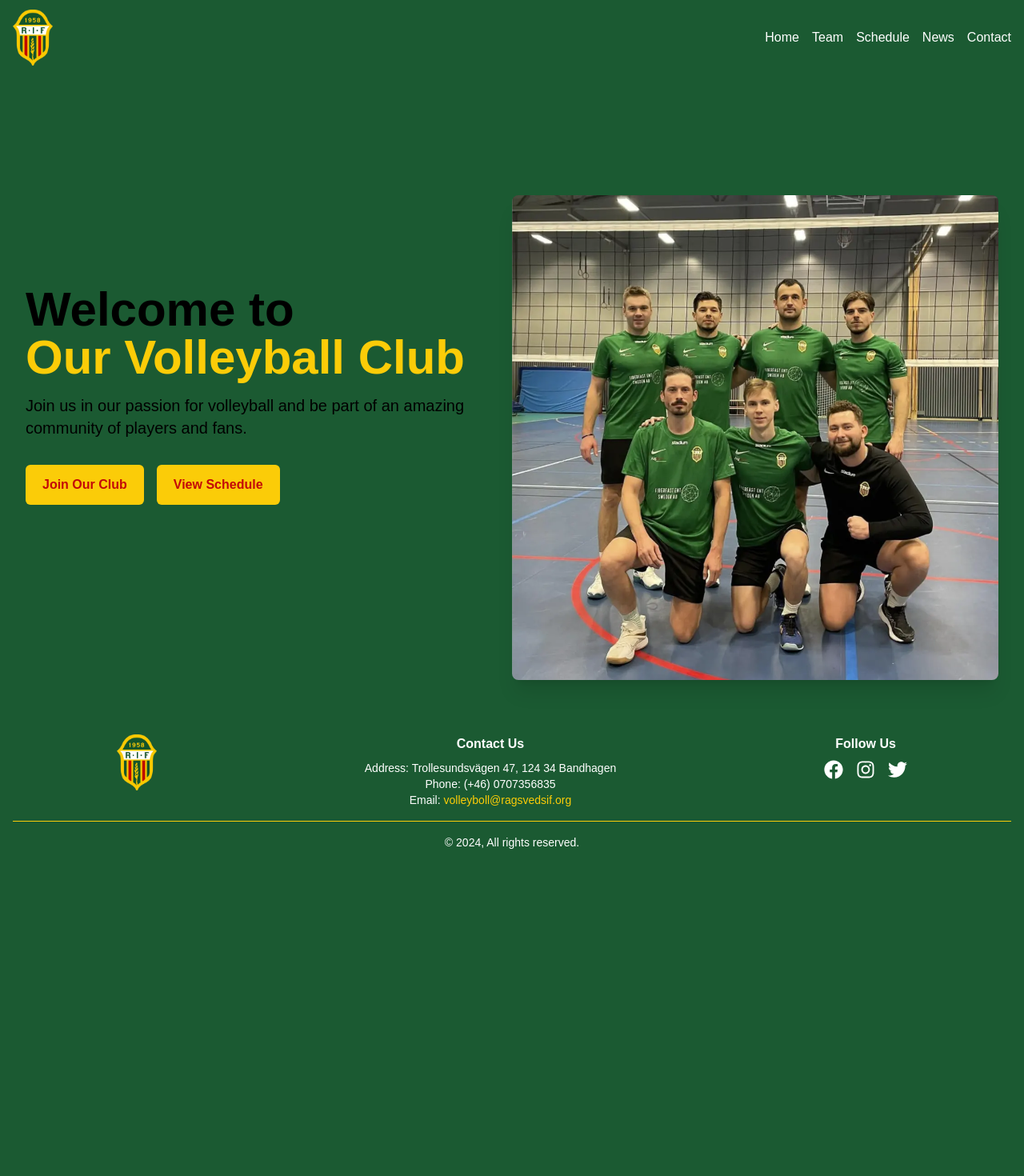
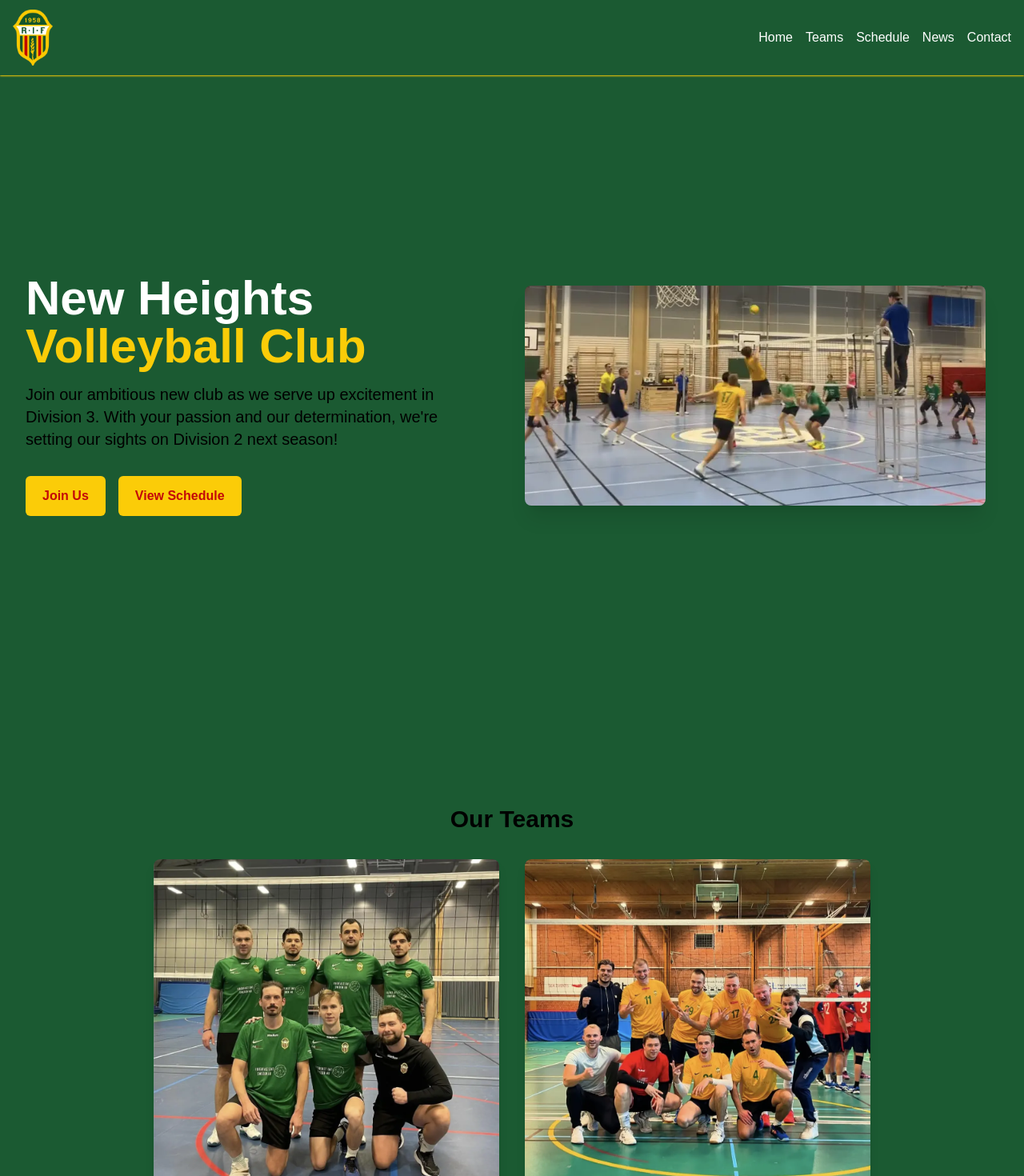
Before and after one commit to maxlearns2code/ragsved-if, a Next.js app: page / in a window 1280 px wide. Shown: the top 1470 px of the page at 80% size. Before the commit the page ends 1087 px from the top, so only its background shows below. Built offline with nearby package versions, Linux system fonts and the light colour scheme.

Commit message:
add teams + fix design

```diff
--- a/app/components/Footer.tsx
+++ b/app/components/Footer.tsx
@@ -6,7 +6,7 @@ import { FaFacebook, FaInstagram, FaTwitter } from 'react-icons/fa';
 
 const Footer = () => {
   return (
-    <footer className=" text-white py-6">
+    <footer id="contact" className=" text-white py-8 mt-8">
       <div className="container mx-auto px-4">
         <div className="flex flex-col md:flex-row justify-around items-center md:items-start">
           <div className="mb-4 md:mb-0">
@@ -20,7 +20,7 @@ const Footer = () => {
             />
           </Link>
           </div>
-          <div className="mb-4 md:mb-0 text-center">
+          <div className="mb-4 md:mb-0 md:pl-14 text-center">
             <h3 className="font-semibold mb-2">Contact Us</h3>
             <p className="text-sm">Address: Trollesundsvägen 47, 124 34 Bandhagen</p>
             <p className="text-sm">Phone: (+46) 0707356835</p>
--- a/app/components/Header.tsx
+++ b/app/components/Header.tsx
@@ -2,16 +2,52 @@
 
 import Image from "next/image";
 import Link from "next/link";
-import { useState } from "react";
+import { useState, useEffect } from "react";
+import { FaBars, FaTimes } from "react-icons/fa";
 
 const Header = () => {
   const [isMenuOpen, setIsMenuOpen] = useState(false);
+  const [scrollDirection, setScrollDirection] = useState("up");
+
+  useEffect(() => {
+    let lastScrollY = window.pageYOffset;
+
+    const updateScrollDirection = () => {
+      const scrollY = window.pageYOffset;
+      const direction = scrollY > lastScrollY ? "down" : "up";
+      if (direction !== scrollDirection && (scrollY - lastScrollY > 10 || scrollY - lastScrollY < -10)) {
+        setScrollDirection(direction);
+      }
+      lastScrollY = scrollY > 0 ? scrollY : 0;
+    };
+
+    window.addEventListener("scroll", updateScrollDirection);
+
+    return () => {
+      window.removeEventListener("scroll", updateScrollDirection);
+    };
+  }, [scrollDirection]);
+
+  useEffect(() => {
+    if (isMenuOpen) {
+      document.body.style.overflow = "hidden";
+    } else {
+      document.body.style.overflow = "unset";
+    }
+  }, [isMenuOpen]);
 
   return (
-    <header className="text-white">
+    <>
+      <header
+        className={`text-white sticky top-0 z-50 bg-primary shadow-sm shadow-secondary transition-all duration-300 ${
+          scrollDirection === "down" && !isMenuOpen
+            ? "-translate-y-full"
+            : "translate-y-0"
+        }`}
+      >
         <nav className="container mx-auto px-4 py-3">
           <div className="flex justify-between items-center">
-          <Link href="/" className="text-2xl font-bold">
+            <Link href="/" className="text-2xl font-bold z-50 relative">
               <Image
                 src="/images/logo.png"
                 alt="Volleyball Club Logo"
@@ -22,53 +58,34 @@ const Header = () => {
             </Link>
             <div className="hidden md:block">
               <ul className="flex space-x-4">
-              <li>
-                <Link href="/">Home</Link>
-              </li>
-              <li>
-                <Link href="/team">Team</Link>
-              </li>
-              <li>
-                <Link href="/schedule">Schedule</Link>
-              </li>
-              <li>
-                <Link href="/news">News</Link>
-              </li>
-              <li>
-                <Link href="/contact">Contact</Link>
-              </li>
+                <li><Link href="/#home">Home</Link></li>
+                <li><Link href="/#teams">Teams</Link></li>
+                <li><Link href="/#schedule">Schedule</Link></li>
+                <li><Link href="/#news">News</Link></li>
+                <li><Link href="/#contact">Contact</Link></li>
               </ul>
             </div>
             <button
-            className="md:hidden"
+              className="md:hidden z-50 relative text-2xl"
               onClick={() => setIsMenuOpen(!isMenuOpen)}
             >
-            Menu
+              {isMenuOpen ? <FaTimes /> : <FaBars />}
             </button>
           </div>
+        </nav>
+      </header>
       {isMenuOpen && (
-          <div className="md:hidden mt-2">
-            <ul className="flex flex-col space-y-2">
-              <li>
-                <Link href="/">Home</Link>
-              </li>
-              <li>
-                <Link href="/team">Team</Link>
-              </li>
-              <li>
-                <Link href="/schedule">Schedule</Link>
-              </li>
-              <li>
-                <Link href="/news">News</Link>
-              </li>
-              <li>
-                <Link href="/contact">Contact</Link>
-              </li>
+        <div className="fixed inset-0 bg-primary z-40 flex items-center justify-center md:hidden">
+          <ul className="flex flex-col space-y-6 text-center text-2xl">
+            <li><Link href="/" onClick={() => setIsMenuOpen(false)}>Home</Link></li>
+            <li><Link href="/#teams" onClick={() => setIsMenuOpen(false)}>Teams</Link></li>
+            <li><Link href="/#schedule" onClick={() => setIsMenuOpen(false)}>Schedule</Link></li>
+            <li><Link href="/#news" onClick={() => setIsMenuOpen(false)}>News</Link></li>
+            <li><Link href="/#contact" onClick={() => setIsMenuOpen(false)}>Contact</Link></li>
           </ul>
         </div>
       )}
-      </nav>
-    </header>
+    </>
   );
 };
 
--- a/app/components/Hero.tsx
+++ b/app/components/Hero.tsx
@@ -1,8 +1,8 @@
 "use client";
 
-import Image from 'next/image'
-import Link from 'next/link'
-import { motion } from 'framer-motion'
+import { motion } from "framer-motion";
+import Image from "next/image";
+import Link from "next/link";
 
 const Hero = () => {
   const containerVariants = {
@@ -11,37 +11,37 @@ const Hero = () => {
       opacity: 1,
       transition: {
         delayChildren: 0.3,
-        staggerChildren: 0.2
-      }
-    }
+        staggerChildren: 0.2,
+      },
+    },
   };
 
   const itemVariants = {
-    hidden: { opacity: 0, x: '-100%' },
+    hidden: { opacity: 0, x: "-50px" },
     visible: {
       opacity: 1,
       x: 0,
       transition: {
-        duration: 0.8,
-        ease: "easeOut"
-      }
-    }
+        duration: 0.6,
+        ease: "easeOut",
+      },
+    },
   };
 
   const imageVariants = {
-    hidden: { opacity: 0, x: '100%' },
+    hidden: { opacity: 0, scale: 0.8 },
     visible: {
       opacity: 1,
-      x: 0,
+      scale: 1,
       transition: {
-        duration: 0.8,
-        ease: "easeOut"
-      }
-    }
+        duration: 0.6,
+        ease: "easeOut",
+      },
+    },
   };
 
   return (
-    <section className="relative min-h-screen flex items-center overflow-hidden">
+    <section id="home" className="relative min-h-screen flex items-center overflow-hidden">
       <motion.div
         className="container mx-auto px-4 sm:px-6 lg:px-8"
         variants={containerVariants}
@@ -49,38 +49,45 @@ const Hero = () => {
         animate="visible"
       >
         <div className="flex flex-col lg:flex-row items-center">
-          {/* Text Content */}
           <motion.div
             className="w-full lg:w-1/2 lg:pr-10"
             variants={itemVariants}
           >
-            <h1 className="text-4xl sm:text-5xl md:text-6xl font-extrabold mb-4">
-              <span className="block">Welcome to</span>
-              <span className="block text-secondary">Our Volleyball Club</span>
+            <h1 className="text-4xl sm:text-5xl md:text-6xl font-extrabold mb-4 text-white text-center lg:text-left">
+              <span className="block">New Heights</span>
+              <span className="block text-secondary">Volleyball Club</span>
             </h1>
-            <p className="mt-3 text-base sm:text-lg md:text-xl mb-8">
-              Join us in our passion for volleyball and be part of an amazing community of players and fans.
+            <p className="mt-3 text-base sm:text-lg md:text-xl mb-8 text-center lg:text-left">
+              Join our ambitious new club as we serve up excitement in Division
+              3. With your passion and our determination, we&apos;re setting our
+              sights on Division 2 next season!
             </p>
-            <div className="flex flex-col sm:flex-row space-y-3 sm:space-y-0 sm:space-x-4">
-              <Link href="/join" className="inline-flex items-center justify-center px-5 py-3 border border-transparent text-base font-bold rounded-md text-tertiary hover:text-secondary bg-secondary hover:bg-tertiary transition duration-150 ease-in-out">
-                Join Our Club
+            <div className="flex flex-col sm:flex-row justify-center lg:justify-start space-y-3 sm:space-y-0 sm:space-x-4">
+              <Link
+                href="/#contact"
+                className="inline-flex items-center justify-center px-5 py-3 border border-transparent text-base font-bold rounded-md text-tertiary hover:text-secondary bg-secondary hover:bg-tertiary transition duration-150 ease-in-out w-full sm:w-auto"
+              >
+                Join Us
               </Link>
-              <Link href="/schedule" className="inline-flex items-center justify-center px-5 py-3 border border-transparent text-base font-bold rounded-md text-tertiary hover:text-secondary bg-secondary hover:bg-tertiary transition duration-150 ease-in-out">
+              <Link
+                href="/#schedule"
+                className="inline-flex items-center justify-center px-5 py-3 border border-transparent text-base font-bold rounded-md text-tertiary hover:text-secondary bg-secondary hover:bg-tertiary transition duration-150 ease-in-out w-full sm:w-auto"
+              >
                 View Schedule
               </Link>
             </div>
           </motion.div>
           <motion.div
-            className="w-full lg:w-1/2 mt-10 lg:mt-0"
+            className="w-full lg:w-1/2 mt-10 lg:mt-0 flex justify-center items-center"
             variants={imageVariants}
           >
-            <div className="relative w-full h-64 sm:h-72 md:h-96 lg:h-[500px]">
+            <div className="relative w-full max-w-md lg:max-w-lg xl:max-w-xl">
               <Image
-                src="/images/team-A.webp"
-                alt="Volleyball Player"
-                width={500}
-                height={500}
-                style={{ width: '100%', height: 'auto' }}
+                src="/images/volleyball-game.webp"
+                alt="Volleyball game in action"
+                width={790}
+                height={377}
+                layout="responsive"
                 className="rounded-lg shadow-xl"
                 priority
               />
@@ -89,7 +96,7 @@ const Hero = () => {
         </div>
       </motion.div>
     </section>
-  )
-}
+  );
+};
 
 export default Hero;
--- /dev/null
+++ b/app/components/Teams.tsx
@@ -0,0 +1,27 @@
+import Image from 'next/image';
+import Link from 'next/link';
+import data from '../data/data.json';
+
+export default function Teams() {
+  return (
+    <section id="teams" className="md:pt-20 min-h-screen flex-col justify-center items-center px-4 sm:px-6 lg:px-8">
+      <h2 className="text-3xl font-bold text-center pt-8 mb-8">Our Teams</h2>
+      <div className="grid grid-cols-1 md:grid-cols-2 gap-8 max-w-4xl mx-auto">
+        {data.teams.map((team) => (
+          <Link href={`/teams/${team.id}`} key={team.id} className="block group">
+            <div className="overflow-hidden rounded-lg shadow-lg transition duration-300 ease-in-out transform group-hover:scale-105">
+              <Image
+                src={team.image}
+                alt={team.name}
+                width={1071}
+                height={1068}
+                layout="responsive"
+                className="rounded-lg shadow-xl"
+              />
+            </div>
+          </Link>
+        ))}
+      </div>
+    </section>
+  );
+}
--- /dev/null
+++ b/app/data/data.json
@@ -0,0 +1,26 @@
+{
+  "teams": [
+    {
+      "id": "1",
+      "name": "Team A",
+      "image": "/images/team-A.webp",
+      "description": "Our first team competes in Division 3 and has been a powerhouse this season. Known for their aggressive serving and solid defense, Team 1 has consistently dominated their matches.",
+      "league": "Division 3",
+      "coach": "Krzysiek",
+      "captain": "Filip",
+      "currentRank": "1st",
+      "championship": "https://svbf-web.dataproject.com/CompetitionHome.aspx?ID=401"
+    },
+    {
+      "id": "2",
+      "name": "Team B",
+      "image": "/images/team-B.webp",
+      "description": "Our second team also plays in Division 3 and has shown remarkable progress this season. With a mix of experienced players and promising talent, Team 2 has risen to the top of the league.",
+      "league": "Division 3",
+      "coach": "Krzysiek",
+      "captain": "Damian",
+      "currentRank": "1st",
+      "championship": "https://svbf-web.dataproject.com/CompetitionHome.aspx?ID=399"
+    }
+  ]
+}
--- a/app/page.tsx
+++ b/app/page.tsx
@@ -1,9 +1,11 @@
 import Hero from "./components/Hero";
+import Teams from "./components/Teams";
 
 export default function Home() {
   return (
     <div className="text-4xl">
       <Hero />
+      <Teams />
     </div>
   );
 }
--- /dev/null
+++ b/app/teams/[id]/page.tsx
@@ -0,0 +1,58 @@
+import Image from "next/image";
+import { notFound } from "next/navigation";
+import data from "../../data/data.json";
+
+export default async function TeamPage({ params }: { params: { id: string } }) {
+  const { id } = await params;
+  const team = data.teams.find((t) => t.id === id);
+
+  if (!team) notFound();
+
+  return (
+    <div className="max-w-4xl mx-auto px-4 py-8">
+      <h1 className="text-4xl font-bold mb-6 text-secondary">{team.name}</h1>
+      <div className="flex flex-col md:flex-row gap-8 mb-8">
+        <div className="w-full md:w-1/2">
+          <Image
+            src={team.image}
+            alt={team.name}
+            width={1071}
+            height={1068}
+            className="rounded-lg shadow-lg w-full h-auto"
+          />
+        </div>
+        <div className="w-full md:w-1/2">
+          <p className="text-lg mb-6">{team.description}</p>
+          <div>
+            <h2 className="text-2xl font-semibold mb-4">Quick Facts</h2>
+            <ul className="space-y-2">
+              <li>
+                <span className="font-medium">League:</span>{" "}
+                <a
+                  href={team.championship}
+                  target="_blank"
+                  rel="noopener noreferrer"
+                >
+                  <span className="font-medium text-secondary">
+                    {" "}
+                    {team.league}
+                  </span>
+                </a>
+              </li>
+              <li>
+                <span className="font-medium">Coach:</span> {team.coach}
+              </li>
+              <li>
+                <span className="font-medium">Captain:</span> {team.captain}
+              </li>
+              <li>
+                <span className="font-medium">Current Rank:</span>{" "}
+                {team.currentRank}
+              </li>
+            </ul>
+          </div>
+        </div>
+      </div>
+    </div>
+  );
+}
```
Also changed, not shown: public/images/volleyball-game.webp (added). Lines whose indentation alone changed are shown as unchanged.
